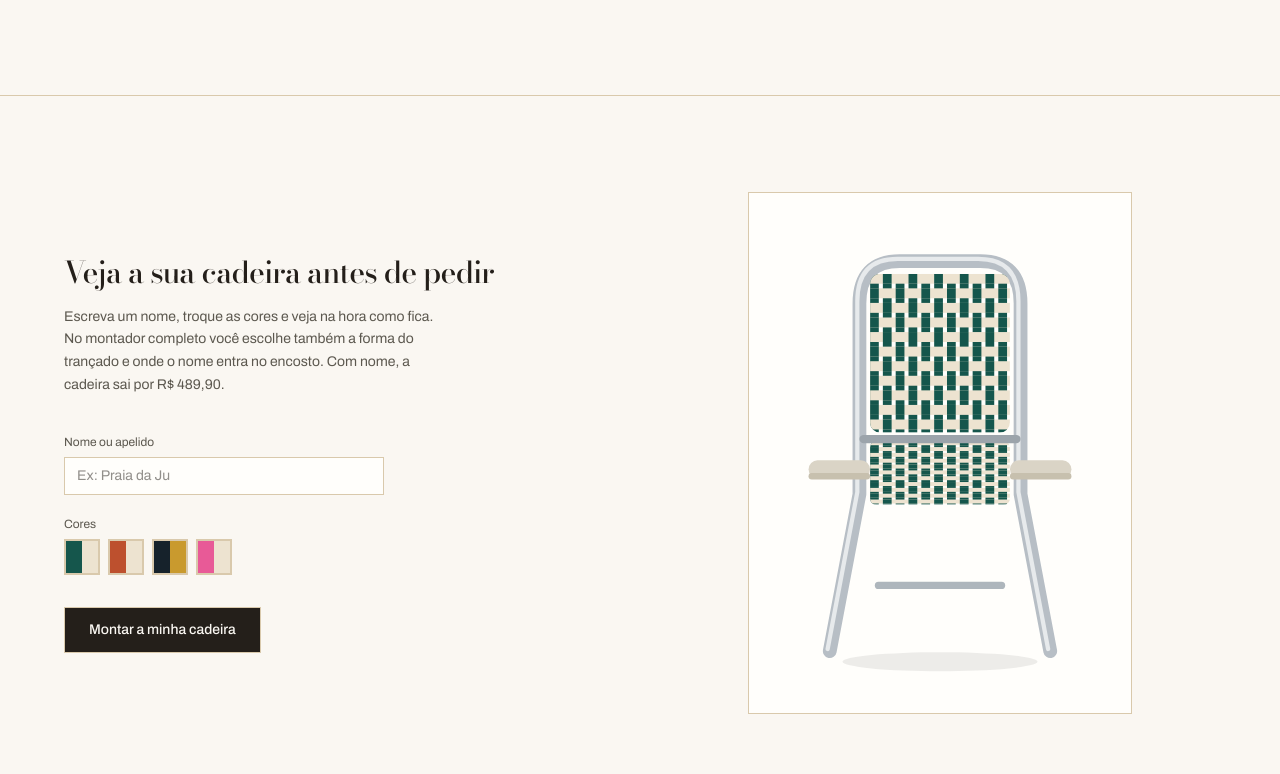
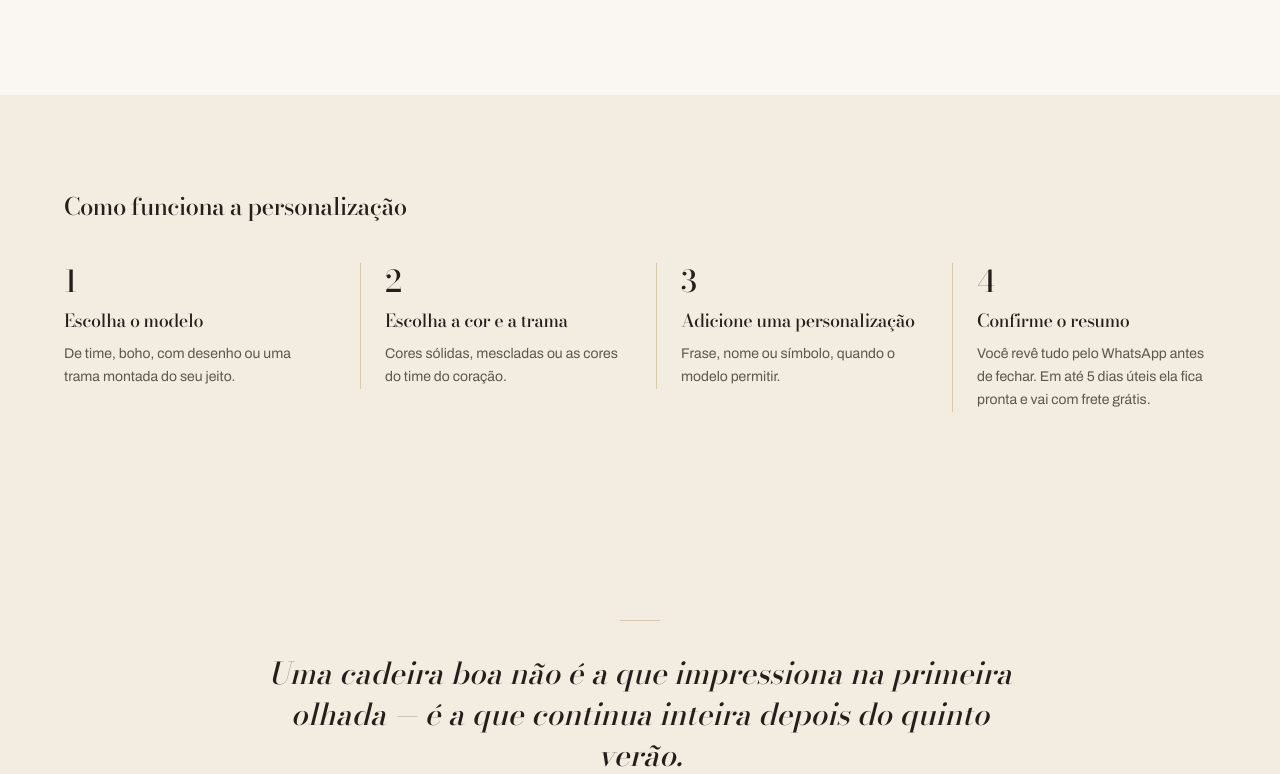
Before and after one commit to guitrindd3/sentarte, a Next.js app: page / in a window 1280 px wide. Shown: the part 1546-2320 px from the top of the page. Built offline with nearby package versions, Linux system fonts and the light colour scheme.

Commit message:
[29/09/2026 16:01] Remove the homepage mini chair preview
Co-Authored-By: Claude Opus 5.5 (1M context) <noreply@anthropic.com>

```diff
--- a/app/page.tsx
+++ b/app/page.tsx
@@ -7,7 +7,6 @@ import { PullQuote } from "@/components/home/pull-quote";
 import { TeamShowcase } from "@/components/home/team-showcase";
 import type { Metadata } from "next";
 import { OfferStrip } from "@/components/offer-strip";
-import { PreviewPromo } from "@/components/home/preview-promo";
 import { getContent } from "@/lib/content-store";
 
 export const dynamic = "force-dynamic";
@@ -25,7 +24,6 @@ export default async function Home() {
       <OfferStrip />
       <CategoryBento categorias={content.categorias} />
       <TeamShowcase categorias={content.categorias} whatsappNumero={content.site.whatsappNumero} />
-      <PreviewPromo />
       <PersonalizationSteps />
       <PullQuote />
       <MaterialSpec />
--- a/components/home/preview-promo.tsx
+++ /dev/null
@@ -1,82 +0,0 @@
-"use client";
-
-import Link from "next/link";
-import { useState } from "react";
-import { ChairPreview, NOME_MAX_CHARS_POR_LINHA } from "@/components/chair-preview";
-import { formatBRL, PRECO_CADEIRA_COM_NOME } from "@/lib/offer";
-import { FIOS } from "@/lib/palette";
-
-// Homepage teaser for /personalizar: type a name, see it on the chair right
-// away. No competitor we looked at (2026-09-29) offers a live preview, so it
-// gets a prominent spot instead of only being linked from the catalog.
-const COMBINACOES = [
-  { a: FIOS[0], b: FIOS[4] },
-  { a: FIOS[1], b: FIOS[4] },
-  { a: FIOS[3], b: FIOS[5] },
-  { a: FIOS[9], b: FIOS[4] },
-];
-
-export function PreviewPromo() {
-  const [nome, setNome] = useState("");
-  const [combo, setCombo] = useState(0);
-  const { a, b } = COMBINACOES[combo];
-
-  return (
-    <section className="border-t border-line px-6 py-24">
-      <div className="mx-auto grid max-w-6xl items-center gap-12 md:grid-cols-2">
-        <div>
-          <h2 className="font-serif text-3xl font-medium tracking-tight text-ink">
-            Veja a sua cadeira antes de pedir
-          </h2>
-          <p className="mt-4 max-w-[48ch] text-sm leading-relaxed text-ink-soft">
-            Escreva um nome, troque as cores e veja na hora como fica. No montador completo você
-            escolhe também a forma do trançado e onde o nome entra no encosto. Com nome, a cadeira
-            sai por {formatBRL(PRECO_CADEIRA_COM_NOME)}.
-          </p>
-
-          <label className="mt-8 block max-w-xs">
-            <span className="text-xs text-ink-soft">Nome ou apelido</span>
-            <input
-              type="text"
-              value={nome}
-              maxLength={NOME_MAX_CHARS_POR_LINHA}
-              onChange={(e) => setNome(e.target.value)}
-              placeholder="Ex: Praia da Ju"
-              className="mt-1 w-full border border-line bg-paper px-3 py-2 text-sm text-ink focus:border-ink focus:outline-none"
-            />
-          </label>
-
-          <div className="mt-4" role="group" aria-label="Cores">
-            <span className="text-xs text-ink-soft">Cores</span>
-            <div className="mt-1 flex gap-2">
-              {COMBINACOES.map((c, i) => (
-                <button
-                  key={c.a.nome + c.b.nome}
-                  type="button"
-                  onClick={() => setCombo(i)}
-                  aria-label={`${c.a.nome} e ${c.b.nome}`}
-                  aria-pressed={combo === i}
-                  className={`flex h-9 w-9 overflow-hidden border-2 ${combo === i ? "border-ink" : "border-line hover:border-ink"}`}
-                >
-                  <span className="h-full w-1/2" style={{ background: c.a.cor }} />
-                  <span className="h-full w-1/2" style={{ background: c.b.cor }} />
-                </button>
-              ))}
-            </div>
-          </div>
-
-          <Link
-            href="/personalizar"
-            className="mt-8 inline-block border border-ink bg-ink px-6 py-3 text-sm font-medium text-canvas transition-colors hover:bg-transparent hover:text-ink"
-          >
-            Montar a minha cadeira
-          </Link>
-        </div>
-
-        <div className="mx-auto w-full max-w-sm border border-line bg-paper p-8">
-          <ChairPreview colorA={a.cor} colorB={b.cor} shape="lisa" nome={nome} />
-        </div>
-      </div>
-    </section>
-  );
-}
```
Also changed, not shown: 1 other file (tests, documents, lock files or other folders).
